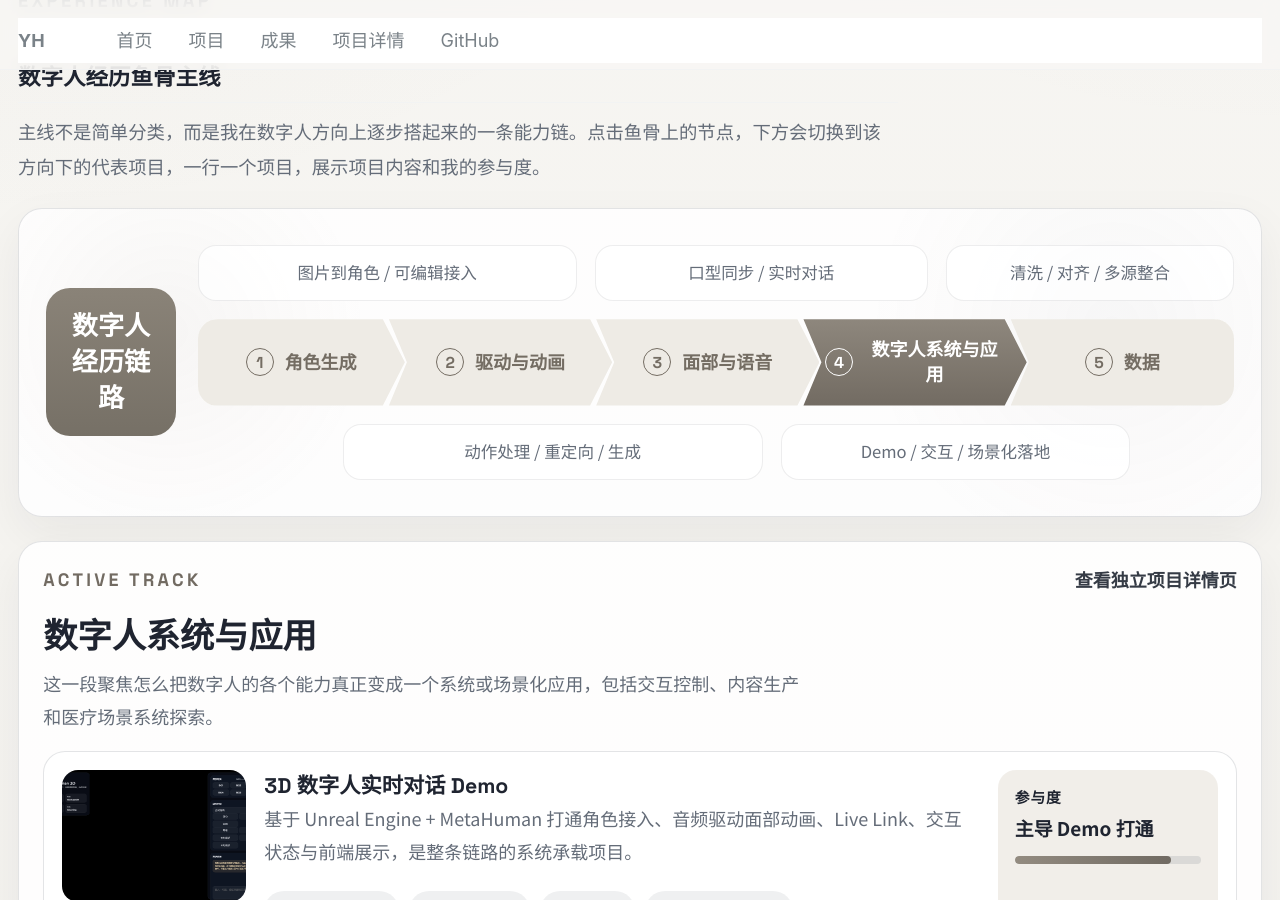
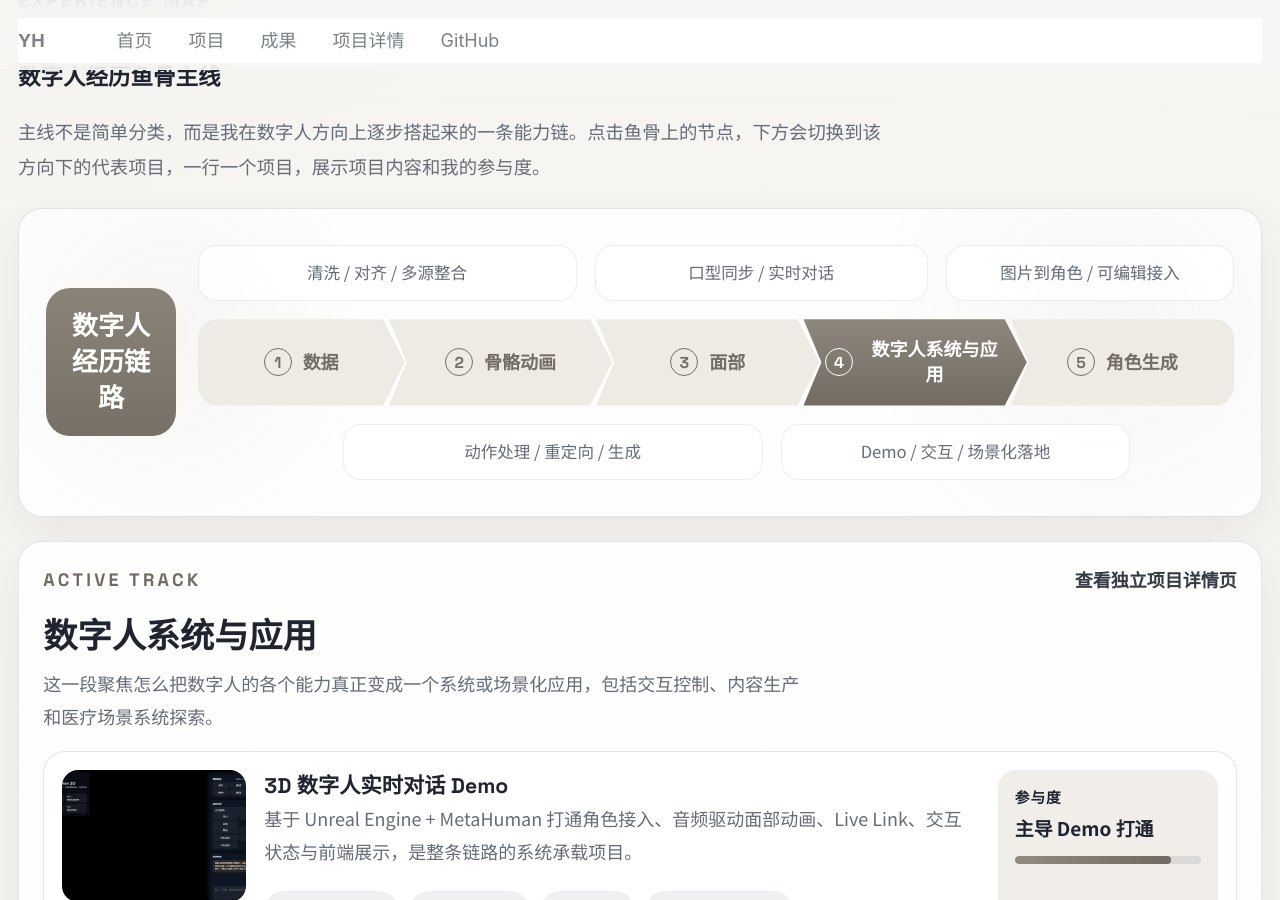
Before and after one commit to svitass/svitass.github.io, a Jekyll site: the page built from _pages/about.md, in a window 1280 px wide and 900 px high, scrolled down 756 px. Built offline with Jekyll 4.4.1, drawn with Linux system fonts in a browser that asks for light colours.

Commit message:
Update fishbone track order

```diff
--- a/_pages/about.md
+++ b/_pages/about.md
@@ -73,31 +73,31 @@ redirect_from:
       <div class="fishbone-stage__badge">数字人经历链路</div>
       <div class="fishbone-track">
         <div class="fishbone-track__notes fishbone-track__notes--top" aria-hidden="true">
+          <span>清洗 / 对齐 / 多源整合</span>
+          <span>口型同步 / 实时对话</span>
           <span>图片到角色 / 可编辑接入</span>
-          <span>口型同步 / 实时对话</span>
-          <span>清洗 / 对齐 / 多源整合</span>
         </div>
 
         <div class="fishbone-track__main" role="tablist" aria-label="数字人经历主线">
-          <button class="fishbone-step" type="button" data-track-key="character" data-track-index="0">
+          <button class="fishbone-step" type="button" data-track-key="data" data-track-index="0">
             <span class="fishbone-step__index">1</span>
-            <span class="fishbone-step__label">角色生成</span>
+            <span class="fishbone-step__label">数据</span>
           </button>
           <button class="fishbone-step" type="button" data-track-key="drive" data-track-index="1">
             <span class="fishbone-step__index">2</span>
-            <span class="fishbone-step__label">驱动与动画</span>
+            <span class="fishbone-step__label">骨骼动画</span>
           </button>
           <button class="fishbone-step" type="button" data-track-key="face" data-track-index="2">
             <span class="fishbone-step__index">3</span>
-            <span class="fishbone-step__label">面部与语音</span>
+            <span class="fishbone-step__label">面部</span>
           </button>
           <button class="fishbone-step is-active" type="button" data-track-key="system" data-track-index="3">
             <span class="fishbone-step__index">4</span>
             <span class="fishbone-step__label">数字人系统与应用</span>
           </button>
-          <button class="fishbone-step" type="button" data-track-key="data" data-track-index="4">
+          <button class="fishbone-step" type="button" data-track-key="character" data-track-index="4">
             <span class="fishbone-step__index">5</span>
-            <span class="fishbone-step__label">数据</span>
+            <span class="fishbone-step__label">角色生成</span>
           </button>
         </div>
 
@@ -205,7 +205,7 @@ redirect_from:
         ]
       },
       drive: {
-        title: "驱动与动画",
+        title: "骨骼动画",
         description: "这一段主要解决动作怎么来、怎么处理、怎么重定向、怎么生成得更自然，覆盖了数据处理、动作生成和角色驱动三层工作。",
         projects: [
           {
@@ -245,7 +245,7 @@ redirect_from:
         ]
       },
       face: {
-        title: "面部与语音",
+        title: "面部",
         description: "这一段关注实时对话数字人的表情、口型和语音协同问题，目标是让角色在中文场景和实时交互场景下更像一个真正可交流的数字人。",
         projects: [
           {
```
